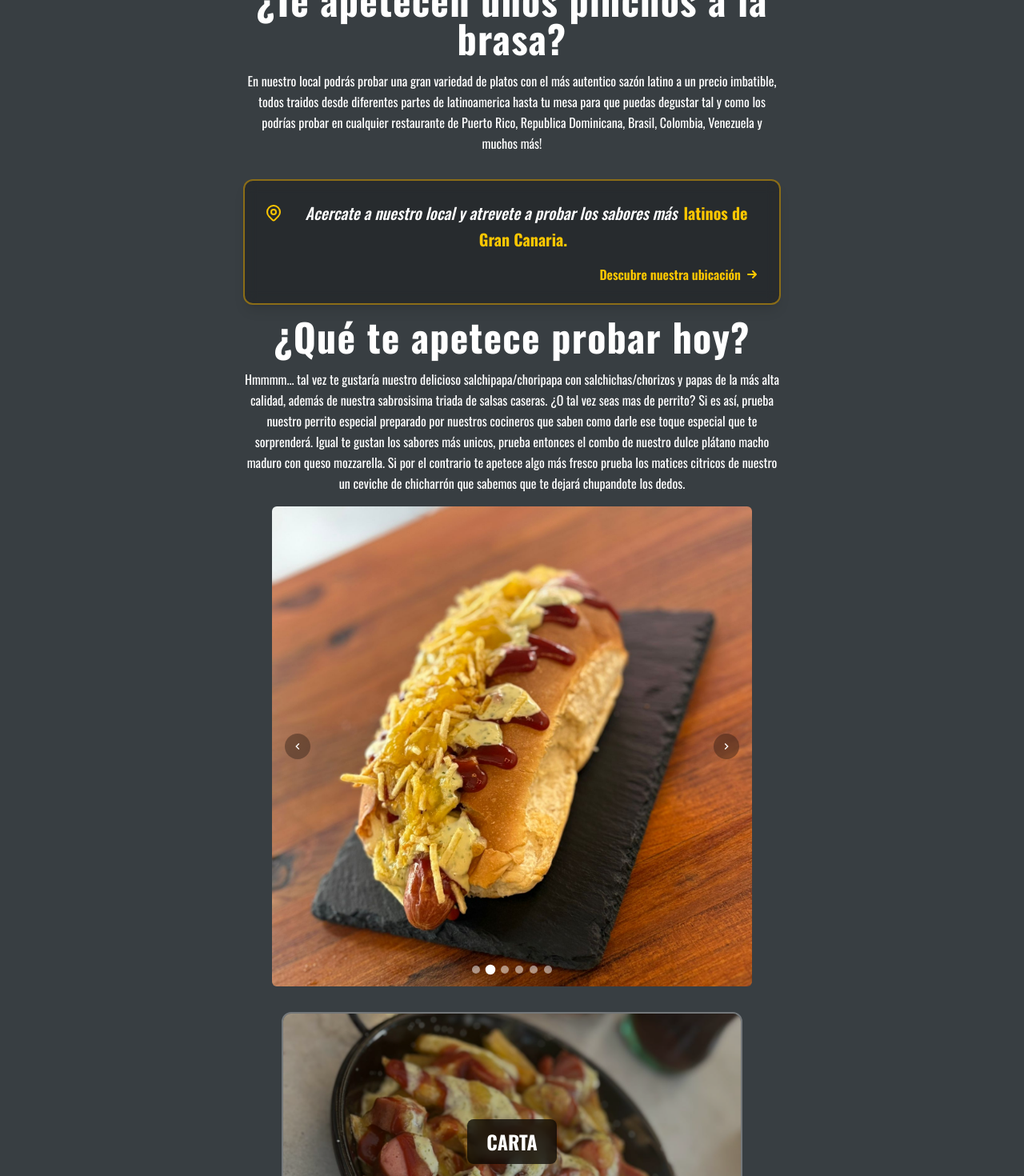
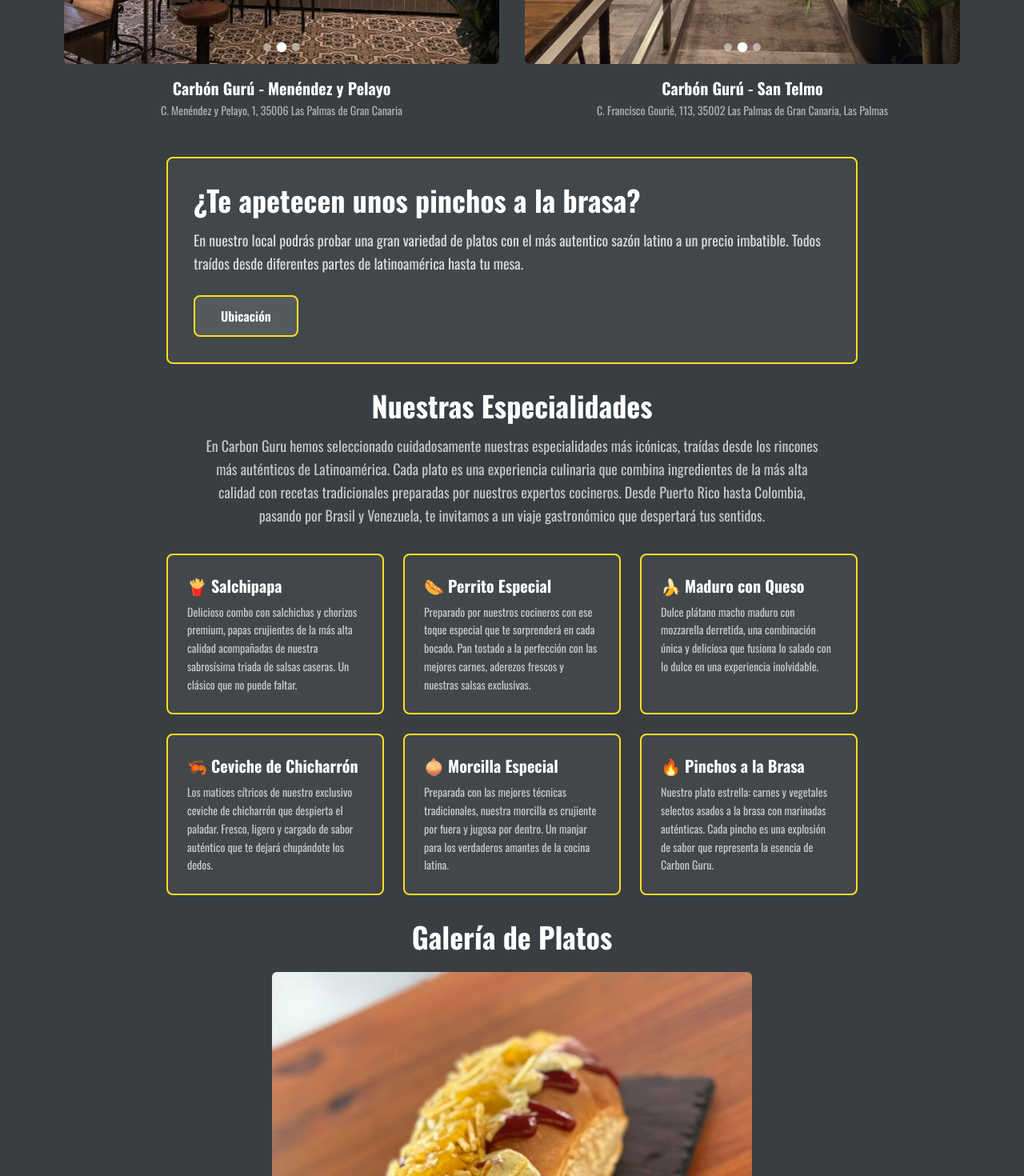
Before and after one commit to Degery71/carbon-guru, a Next.js app in the folder cg/: page / in a window 1280 px wide. Shown: the part 720-2190 px from the top of the page at 80% size. Built offline with nearby package versions, Linux system fonts and the light colour scheme.

Commit message:
Update page.tsx

```diff
--- a/cg/src/app/page.tsx
+++ b/cg/src/app/page.tsx
@@ -1,17 +1,11 @@
 import AutoCarousel from "@/components/AutoCarousel";
 import { BurgerMenu } from "@/components/BurgerMenu";
-import Image from "next/image";
+import { LOCATIONS } from "@/data/locations";
 import Link from "next/link";
 
 export default function Home() {
-  const restaurantImages = [
-    "/1.jpeg",
-    "/2.jpeg",
-    "/3.jpeg",
-    "/4.jpeg",
-    "/5.jpeg",
-    "/6.jpeg",
-  ];
+  const restaurantImages1 = ["/1.jpeg", "/2.jpeg", "/3.jpeg"];
+  const restaurantImages2 = ["/4.jpeg", "/5.jpeg", "/6.jpeg"];
   const foodImages = [
     "/compartir/salchipapa.jpeg",
     "/compartir/perrito.jpeg",
@@ -27,118 +21,169 @@ export default function Home() {
         {/* Top menu */}
         <BurgerMenu />
 
-        {/* Restaurant Carousel */}
-        <AutoCarousel images={restaurantImages} />
+        {/* Header Section */}
+        <div className="w-full max-w-5xl px-4 py-8 md:py-12">
+          <h1 className="text-center text-white text-5xl md:text-6xl font-bold tracking-wide mb-2">
+            CARBÓN GURÚ
+          </h1>
+          <p className="text-center text-white/70 text-lg md:text-xl">
+            Auténticos Sabores Latinos
+          </p>
+        </div>
+
+        {/* Two Column Layout */}
+        <div className="w-full max-w-6xl px-4 grid grid-cols-1 md:grid-cols-2 gap-8 mb-12">
+          {/* Left - Carousel 1 */}
+          <div className="flex flex-col items-center">
+            <AutoCarousel images={restaurantImages1} />
+            <div className="mt-4 text-center">
+              <h3 className="text-white text-xl font-bold">
+                {LOCATIONS[0].name}
+              </h3>
+              <p className="text-white/60 text-sm mt-1">
+                {LOCATIONS[0].address}
+              </p>
+              {/* <p className="text-white/60 text-sm">{LOCATIONS[0].phone}</p> */}
+            </div>
+          </div>
+
+          {/* Right - Carousel 2 */}
+          <div className="flex flex-col items-center">
+            <AutoCarousel images={restaurantImages2} />
+            <div className="mt-4 text-center">
+              <h3 className="text-white text-xl font-bold">
+                {LOCATIONS[1].name}
+              </h3>
+              <p className="text-white/60 text-sm mt-1">
+                {LOCATIONS[1].address}
+              </p>
+              {/* <p className="text-white/60 text-sm">{LOCATIONS[1].phone}</p> */}
+            </div>
+          </div>
+        </div>
 
         {/* Main content */}
-        <div className="w-full max-w-3xl px-4 flex flex-col items-center">
-          {/* Food section */}
-          <section className="w-full text-center mt-4 md:mt-8">
-            <h1 className="font-bold text-white text-4xl md:text-5xl tracking-wide mb-4">
+        <div className="w-full max-w-4xl px-4 flex flex-col items-center">
+          {/* Featured Section */}
+          <section className="w-full rounded-lg p-6 md:p-8 bg-white/5 border-2 border-yellow-300 backdrop-blur-sm mb-8">
+            <h2 className="text-white text-3xl md:text-4xl font-bold mb-4">
               ¿Te apetecen unos pinchos a la brasa?
-            </h1>
-            <p className="font-normal text-white text-xl md:text-base leading-relaxed max-w-2xl mx-auto">
+            </h2>
+            <p className="text-white/80 text-base md:text-lg leading-relaxed mb-6">
               En nuestro local podrás probar una gran variedad de platos con el
-              más autentico sazón latino a un precio imbatible, todos traidos
-              desde diferentes partes de latinoamerica hasta tu mesa para que
-              puedas degustar tal y como los podrías probar en cualquier
-              restaurante de Puerto Rico, Republica Dominicana, Brasil,
-              Colombia, Venezuela y muchos más!
+              más autentico sazón latino a un precio imbatible. Todos traídos
+              desde diferentes partes de latinoamérica hasta tu mesa.
             </p>
             <Link
               href={"/donde-estamos"}
-              className="group block max-w-2xl mx-auto mt-8 p-4 md:p-6 bg-black/30 backdrop-blur-sm border-2 border-yellow-500/50 rounded-xl shadow-lg hover:shadow-xl transition-all duration-300 hover:border-yellow-400 hover:bg-black/40 transform hover:-translate-y-1"
+              className="inline-block px-8 py-3 bg-white/10 border-2 border-yellow-300 text-white rounded-lg hover:bg-white/20 transition-all duration-300 font-semibold"
             >
-              <div className="flex items-start">
-                <div className="mr-3 mt-1 text-yellow-400 group-hover:text-yellow-300 transition-colors">
-                  <svg
-                    xmlns="http://www.w3.org/2000/svg"
-                    className="h-6 w-6"
-                    fill="none"
-                    viewBox="0 0 24 24"
-                    stroke="currentColor"
-                  >
-                    <path
-                      strokeLinecap="round"
-                      strokeLinejoin="round"
-                      strokeWidth={2}
-                      d="M17.657 16.657L13.414 20.9a1.998 1.998 0 01-2.827 0l-4.244-4.243a8 8 0 1111.314 0z"
-                    />
-                    <path
-                      strokeLinecap="round"
-                      strokeLinejoin="round"
-                      strokeWidth={2}
-                      d="M15 11a3 3 0 11-6 0 3 3 0 016 0z"
-                    />
-                  </svg>
-                </div>
-                <p className="text-white font-medium text-lg md:text-xl italic leading-relaxed group-hover:text-yellow-50 transition-colors">
-                  Acercate a nuestro local y atrevete a probar los sabores más
-                  <span className=" m-2 not-italic font-bold text-yellow-400 group-hover:text-yellow-300 transition-colors">
-                    latinos de Gran Canaria.
-                  </span>
-                </p>
-              </div>
-
-              <div className="mt-4 flex justify-end">
-                <span className="inline-flex items-center text-yellow-400 font-semibold group-hover:text-yellow-300 transition-colors">
-                  Descubre nuestra ubicación
-                  <svg
-                    xmlns="http://www.w3.org/2000/svg"
-                    className="h-5 w-5 ml-1 group-hover:translate-x-1 transition-transform"
-                    viewBox="0 0 20 20"
-                    fill="currentColor"
-                  >
-                    <path
-                      fillRule="evenodd"
-                      d="M10.293 5.293a1 1 0 011.414 0l4 4a1 1 0 010 1.414l-4 4a1 1 0 01-1.414-1.414L12.586 11H5a1 1 0 110-2h7.586l-2.293-2.293a1 1 0 010-1.414z"
-                      clipRule="evenodd"
-                    />
-                  </svg>
-                </span>
-              </div>
+              Ubicación
             </Link>
           </section>
 
-          {/* Card section */}
-          <section className="w-full text-center mt-4 mb-4">
-            <h1 className="font-bold text-white text-4xl md:text-5xl tracking-wide mb-4">
-              ¿Qué te apetece probar hoy?
-            </h1>
-            <p className="font-normal text-white text-xl md:text-base leading-relaxed max-w-2xl mx-auto">
-              Hmmmm... tal vez te gustaría nuestro delicioso
-              salchipapa/choripapa con salchichas/chorizos y papas de la más
-              alta calidad, además de nuestra sabrosisima triada de salsas
-              caseras. ¿O tal vez seas mas de perrito? Si es así, prueba nuestro
-              perrito especial preparado por nuestros cocineros que saben como
-              darle ese toque especial que te sorprenderá. Igual te gustan los
-              sabores más unicos, prueba entonces el combo de nuestro dulce
-              plátano macho maduro con queso mozzarella. Si por el contrario te
-              apetece algo más fresco prueba los matices citricos de nuestro un
-              ceviche de chicharrón que sabemos que te dejará chupandote los
-              dedos.
+          {/* Food Highlights */}
+          <section className="w-full mb-8">
+            <h2 className="text-white text-3xl md:text-4xl font-bold text-center mb-4">
+              Nuestras Especialidades
+            </h2>
+            <p className="text-white/70 text-base md:text-lg leading-relaxed text-center mb-8 max-w-3xl mx-auto">
+              En Carbon Guru hemos seleccionado cuidadosamente nuestras
+              especialidades más icónicas, traídas desde los rincones más
+              auténticos de Latinoamérica. Cada plato es una experiencia
+              culinaria que combina ingredientes de la más alta calidad con
+              recetas tradicionales preparadas por nuestros expertos cocineros.
+              Desde Puerto Rico hasta Colombia, pasando por Brasil y Venezuela,
+              te invitamos a un viaje gastronómico que despertará tus sentidos.
             </p>
+            <div className="grid grid-cols-1 md:grid-cols-2 lg:grid-cols-3 gap-6">
+              <div className="p-6 rounded-lg bg-white/5 border-2 border-yellow-300 backdrop-blur-sm hover:bg-white/10 transition-all">
+                <h3 className="text-white text-xl font-bold mb-2">
+                  🍟 Salchipapa
+                </h3>
+                <p className="text-white/70 text-sm leading-relaxed">
+                  Delicioso combo con salchichas y chorizos premium, papas
+                  crujientes de la más alta calidad acompañadas de nuestra
+                  sabrosísima triada de salsas caseras. Un clásico que no puede
+                  faltar.
+                </p>
+              </div>
+              <div className="p-6 rounded-lg bg-white/5 border-2 border-yellow-300 backdrop-blur-sm hover:bg-white/10 transition-all">
+                <h3 className="text-white text-xl font-bold mb-2">
+                  🌭 Perrito Especial
+                </h3>
+                <p className="text-white/70 text-sm leading-relaxed">
+                  Preparado por nuestros cocineros con ese toque especial que te
+                  sorprenderá en cada bocado. Pan tostado a la perfección con
+                  las mejores carnes, aderezos frescos y nuestras salsas
+                  exclusivas.
+                </p>
+              </div>
+              <div className="p-6 rounded-lg bg-white/5 border-2 border-yellow-300 backdrop-blur-sm hover:bg-white/10 transition-all">
+                <h3 className="text-white text-xl font-bold mb-2">
+                  🍌 Maduro con Queso
+                </h3>
+                <p className="text-white/70 text-sm leading-relaxed">
+                  Dulce plátano macho maduro con mozzarella derretida, una
+                  combinación única y deliciosa que fusiona lo salado con lo
+                  dulce en una experiencia inolvidable.
+                </p>
+              </div>
+              <div className="p-6 rounded-lg bg-white/5 border-2 border-yellow-300 backdrop-blur-sm hover:bg-white/10 transition-all">
+                <h3 className="text-white text-xl font-bold mb-2">
+                  🦐 Ceviche de Chicharrón
+                </h3>
+                <p className="text-white/70 text-sm leading-relaxed">
+                  Los matices cítricos de nuestro exclusivo ceviche de
+                  chicharrón que despierta el paladar. Fresco, ligero y cargado
+                  de sabor auténtico que te dejará chupándote los dedos.
+                </p>
+              </div>
+              <div className="p-6 rounded-lg bg-white/5 border-2 border-yellow-300 backdrop-blur-sm hover:bg-white/10 transition-all">
+                <h3 className="text-white text-xl font-bold mb-2">
+                  🧅 Morcilla Especial
+                </h3>
+                <p className="text-white/70 text-sm leading-relaxed">
+                  Preparada con las mejores técnicas tradicionales, nuestra
+                  morcilla es crujiente por fuera y jugosa por dentro. Un manjar
+                  para los verdaderos amantes de la cocina latina.
+                </p>
+              </div>
+              <div className="p-6 rounded-lg bg-white/5 border-2 border-yellow-300 backdrop-blur-sm hover:bg-white/10 transition-all">
+                <h3 className="text-white text-xl font-bold mb-2">
+                  🔥 Pinchos a la Brasa
+                </h3>
+                <p className="text-white/70 text-sm leading-relaxed">
+                  Nuestro plato estrella: carnes y vegetales selectos asados a
+                  la brasa con marinadas auténticas. Cada pincho es una
+                  explosión de sabor que representa la esencia de Carbon Guru.
+                </p>
+              </div>
+            </div>
           </section>
-          {/* Carousel */}
-          <AutoCarousel images={foodImages} />
-          <div className="w-full max-w-xl my-4 md:my-8">
-            <div className="relative aspect-video w-full rounded-xl overflow-hidden border-2 border-white/30">
-              <Image
-                src="/compartir/salchipapa.jpeg"
-                fill={true}
-                alt="Street food pincho"
-                className="object-cover"
-              />
-              <Link
-                href={"/carta"}
-                className="absolute inset-0 flex items-center justify-center bg-black/30 transition-all duration-300 hover:bg-black/50"
-              >
-                <p className="text-white font-bold text-xl md:text-2xl bg-black/70 px-6 py-3 rounded-lg backdrop-blur-sm hover:scale-105 transition-transform">
-                  CARTA
-                </p>
-              </Link>
+
+          {/* Food Carousel Section */}
+          <section className="w-full text-center mb-8 flex flex-col items-center">
+            <h2 className="text-white text-3xl md:text-4xl font-bold mb-6">
+              Galería de Platos
+            </h2>
+            <div className="w-full flex justify-center">
+              <AutoCarousel images={foodImages} />
             </div>
-          </div>
+          </section>
+
+          {/* CTA Section */}
+          <section className="w-full rounded-lg p-8 md:p-12 bg-white/5 border-2 border-yellow-300 backdrop-blur-sm text-center mb-8">
+            <h2 className="text-white text-3xl md:text-4xl font-bold mb-6">
+              Descubre Nuestra Carta Completa
+            </h2>
+            <Link
+              href={"/carta"}
+              className="inline-block px-10 py-4 bg-transparent text-yellow-300 rounded-lg hover:shadow-2xl hover:shadow-yellow-300/50 transform hover:scale-110 transition-all duration-300 font-bold text-lg border-2 border-yellow-300"
+            >
+              Ver Carta
+            </Link>
+          </section>
         </div>
       </div>
     </div>
```
